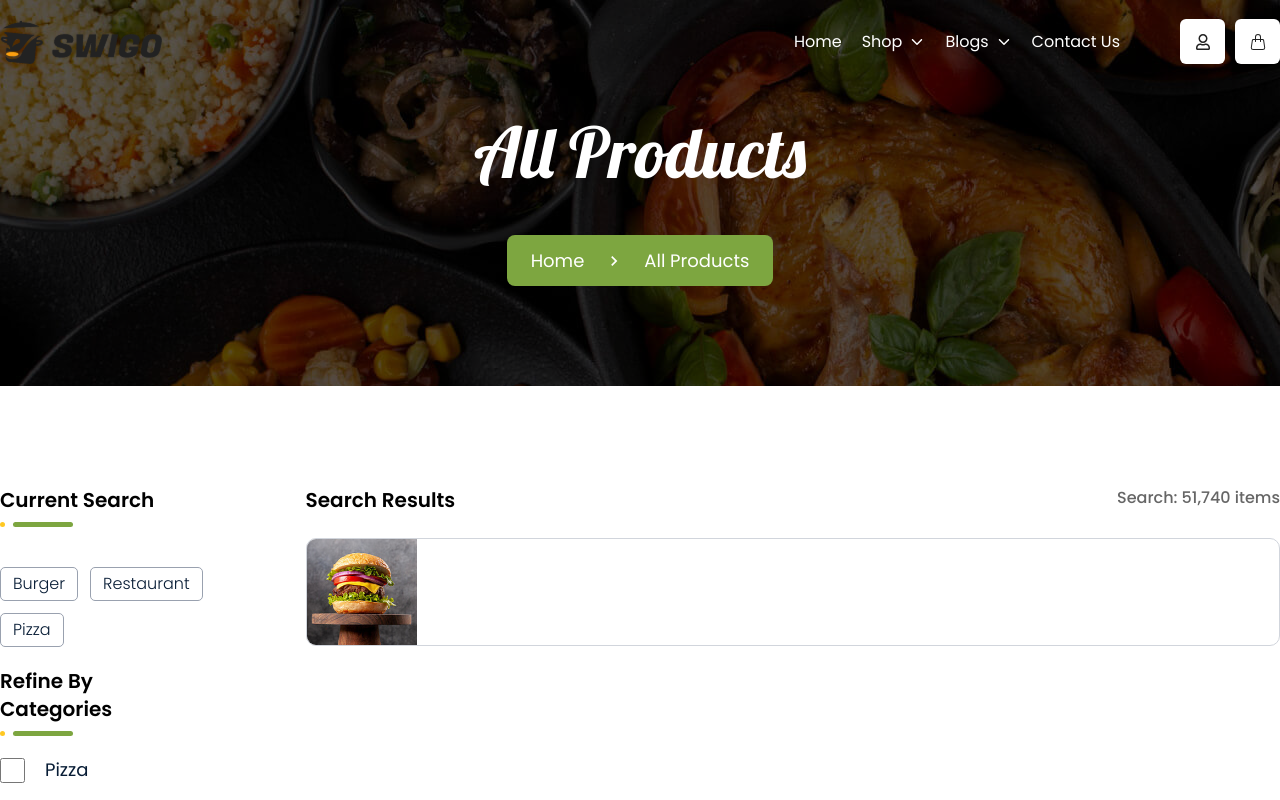
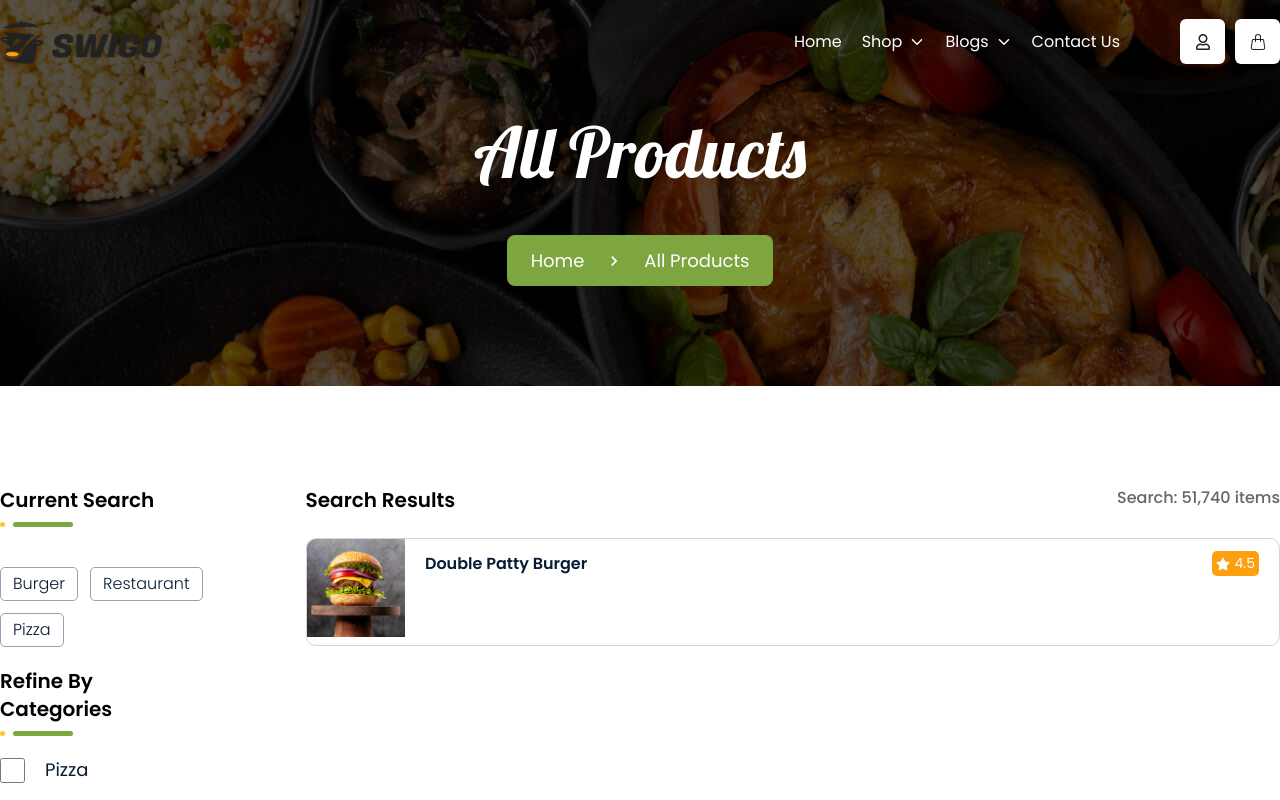
Before and after one commit to Nahid-hasan-web/swigo, a React (Vite) app: page /allProducts in a window 1280 px wide. Shown: the top 800 px of the page. Built offline with nearby package versions, Linux system fonts and the light colour scheme.

Commit message:
product rating

```diff
--- a/src/pages/AllProduct.jsx
+++ b/src/pages/AllProduct.jsx
@@ -1,9 +1,9 @@
 import React from "react";
 import BreadCrumb from "../components/Common/BreadCrumb";
 import CatHead from "../components/Common/CatHead";
+import singelBurger from "../assets/images/singelBurger.jpg";
 import { FaStar } from "react-icons/fa";
-import { FaMotorcycle } from "react-icons/fa6";
-import singelBurger from "../assets/images/singelBurger.jpg";
+
 const AllProduct = () => {
   return (
     <>
@@ -75,15 +75,15 @@ const AllProduct = () => {
                   Search: 51,740 items
                 </h3>
               </div>
-              <div className="singelPorductItem  w-full h-[108px] border-[1px] border-gray-300 overflow-hidden rounded-[10px] mb-5">
+              <div className="singelPorductItem  flex  items-start w-full h-[108px] border-[1px] border-gray-300 overflow-hidden rounded-[10px] mb-5">
                 <div className="produt_image w-[110px]">
                   <img src={singelBurger} alt="singelProduct" />
                 </div>
-                <div className="my-5 flex justify-between items-center">
+                <div className="my-3 w-full px-5 flex justify-between items-center">
                   <div className="ProductName">
-
-
+                    <h2 className="text-[16px] font-poppins font-semibold text-primary hover:text-brandColor duration-[.4s]">Double Patty Burger</h2>
                   </div>
+                    <div className=" py-[2px] px-[4px] rounded-[5px]  bg-[#FE9F10] flex items-center gap-1"><FaStar className="text-[14px] text-white"/> <p className="text-[14px] font-normal font-poppins text-white">4.5</p></div>
                 </div>
               </div>
             </div>
```
